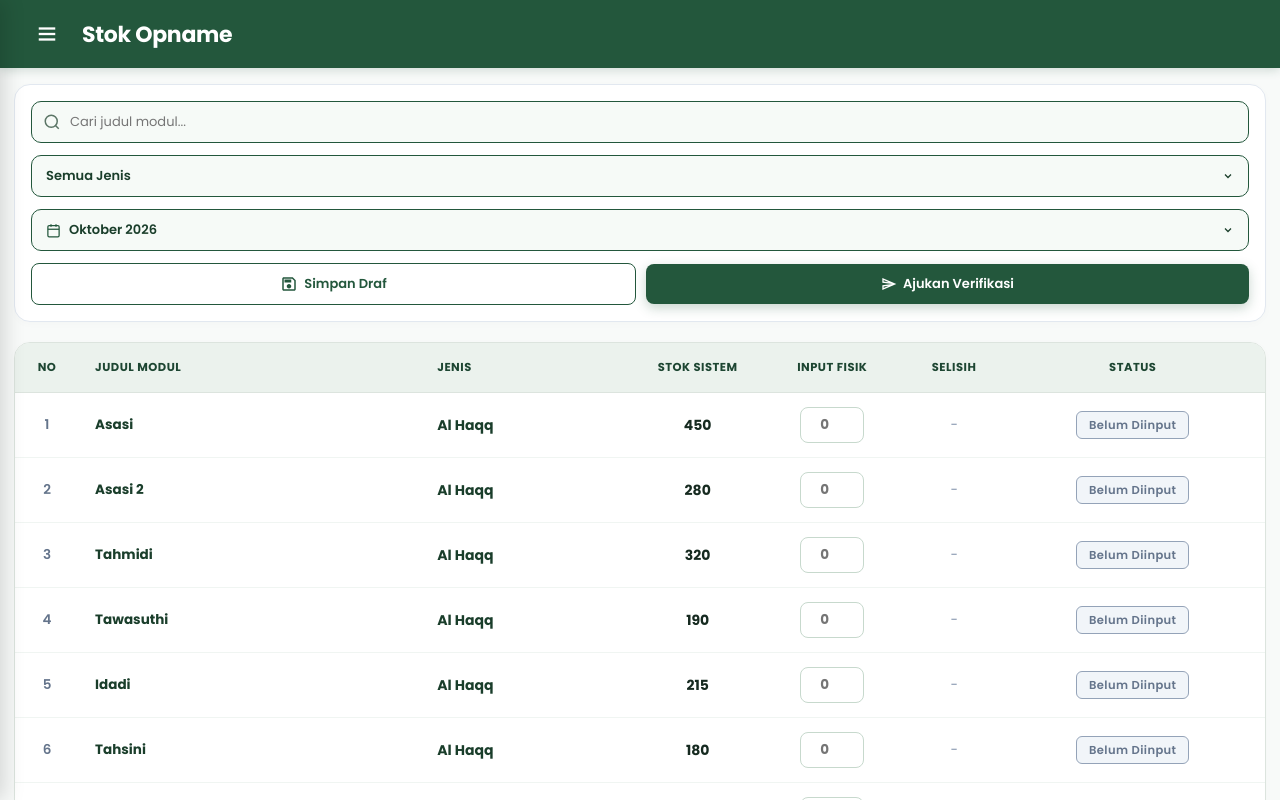
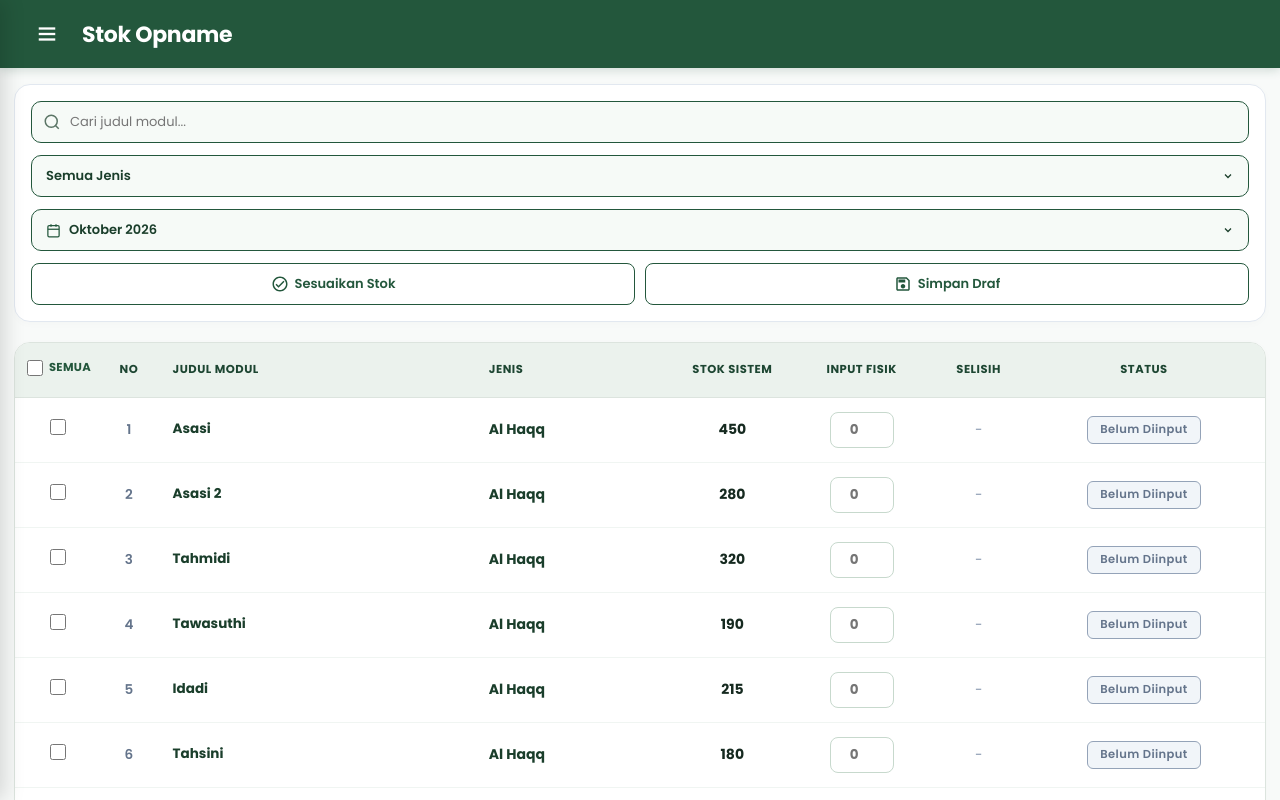
Before and after one commit to yohanaabigaill/Inventory-Pembelajaran, a React (Vite) app: page /stok-opname in a window 1280 px wide. Shown: the top 800 px of the page. Built offline with nearby package versions, Linux system fonts and the light colour scheme.

Commit message:
menambah checkbox dan tombol sesuaikan stok pada halaman stok opname

```diff
--- a/src/pages/admin-superadmin/StokOpname.jsx
+++ b/src/pages/admin-superadmin/StokOpname.jsx
@@ -516,6 +516,9 @@ export default function StokOpname() {
   const [currentPage, setCurrentPage] = useState(1);
   const itemsPerPage = 10;
 
+  // Checkbox pilihan modul
+  const [selectedItemIds, setSelectedItemIds] = useState(new Set());
+
   const [notification, setNotification] = useState(null);
   const toastTimeoutRef = useRef(null);
 
@@ -587,6 +590,8 @@ export default function StokOpname() {
   const isPeriodDitolak = statusPeriode === 'Ditolak' || currentModulList.some((it) => it.status === 'Ditolak');
   const isPeriodMenunggu = statusPeriode === 'Menunggu Verifikasi' || (!isPeriodDitolak && currentModulList.every((it) => it.status === 'Menunggu Verifikasi'));
   const isPeriodDisetujui = statusPeriode === 'Disetujui' || (!isPeriodDitolak && !isPeriodMenunggu && currentModulList.every((it) => it.status === 'Disetujui'));
+  const isPeriodDisabled = isPeriodDisetujui || isPeriodMenunggu || (isPastMonth && !isPeriodDitolak);
+
 
   // Handler Perubahan Input Fisik (jika modul ditolak)
   const handleFisikChange = (id, val) => {
@@ -611,7 +616,7 @@ export default function StokOpname() {
           return {
             ...item,
             inputFisik: numericVal,
-            status: numericVal === '' && item.status === 'Draf' ? 'Belum Diinput' : item.status
+            status: numericVal === '' ? 'Belum Diinput' : 'Sudah Diinput'
           };
         }
         return item;
@@ -672,6 +677,66 @@ export default function StokOpname() {
     });
   }, [currentModulList, selectedCategory, searchQuery]);
 
+  const selectableItems = useMemo(() => {
+    if (isPeriodDisabled) return [];
+    return filteredData.filter((it) => !it.isLocked && it.status !== 'Disetujui');
+  }, [filteredData, isPeriodDisabled]);
+
+  const isAllSelectableChecked =
+    selectableItems.length > 0 && selectableItems.every((it) => selectedItemIds.has(it.id));
+  const isSelectAllDisabled = isPeriodDisabled || selectableItems.length === 0;
+
+  // Reset centang ketika periode berganti atau filter berubah
+  useEffect(() => {
+    setSelectedItemIds(new Set());
+  }, [selectedMonthKey, isPeriodDisabled]);
+
+  // Sesuaikan stok fisik dengan stok sistem untuk baris yang dicentang
+  const handleSamakanDenganSistem = () => {
+    if (isPeriodDisabled) return;
+
+    // Jika tidak ada yang dicentang, tampilkan notifikasi peringatan
+    if (selectedItemIds.size === 0) {
+      showToast('Centang modul di tabel untuk menyesuaikan stok.', 'error');
+      return;
+    }
+
+    const targetIds = Array.from(selectedItemIds);
+
+    setMonthlyData((prev) => {
+      const existing = prev[selectedMonthKey] || {
+        statusPeriode: 'Belum Diinput',
+        catatanPenolakan: '',
+        tanggalVerifikasi: null,
+        items: createDefaultModulData('Belum Diinput')
+      };
+      const itemsList = Array.isArray(existing) ? existing : existing.items;
+      const targetSet = new Set(targetIds);
+
+      const updatedItems = itemsList.map((item) => {
+        if (targetSet.has(item.id)) {
+          if (item.isLocked || item.status === 'Disetujui' || item.status === 'Menunggu Verifikasi') {
+            return item;
+          }
+          return {
+            ...item,
+            inputFisik: item.stokSistem,
+            status: 'Sudah Diinput'
+          };
+        }
+        return item;
+      });
+
+      return {
+        ...prev,
+        [selectedMonthKey]: Array.isArray(existing)
+          ? updatedItems
+          : { ...existing, items: updatedItems }
+      };
+    });
+
+    };
+
   // Pagination
   const totalPages = Math.ceil(filteredData.length / itemsPerPage) || 1;
   const paginatedData = useMemo(() => {
@@ -765,7 +830,7 @@ export default function StokOpname() {
     if (isPeriodDitolak) {
       showToast('Revisi stok opname berhasil diajukan ulang ke Super Admin!', 'success');
     } else {
-      showToast('Pengajuan verifikasi stok opname berhasil diajukan! Status diubah menjadi Menunggu Verifikasi.', 'success');
+      showToast('Stok opname berhasil diajukan!', 'success');
     }
   };
 
@@ -781,6 +846,8 @@ export default function StokOpname() {
         return <span style={styles.badgeDitolak}>Ditolak</span>;
       case 'Draf':
         return <span style={styles.badgeDraf}>Draf</span>;
+      case 'Sudah Diinput':
+        return <span style={styles.badgeSudahDiinput}>Sudah Diinput</span>;
       case 'Belum Diinput':
       default:
         return <span style={styles.badgeBelumDiinput}>{status || 'Belum Diinput'}</span>;
@@ -875,38 +942,35 @@ export default function StokOpname() {
               />
             </div>
 
-            {/* Tombol Simpan Draf dan Ajukan Verifikasi */}
-            <div className="bottom-actions-responsive" style={styles.bottomActions}>
+            {/* Tombol Sesuaikan Stok dan Simpan Draf */}
+            <div className="bottom-actions-responsive" style={{ ...styles.bottomActions, marginLeft: 'auto' }}>
               <button
-                disabled={isPeriodDisetujui || isPeriodMenunggu || (isPastMonth && !isPeriodDitolak)}
+                type="button"
+                disabled={isPeriodDisabled}
+                onClick={handleSamakanDenganSistem}
+                style={{
+                  ...styles.btnSamakan,
+                  ...(isPeriodDisabled ? styles.btnActionDisabled : {})
+                }}
+              >
+                <CheckCircleOutlinedIcon sx={{ fontSize: 18 }} />
+                <span>
+                  {selectedItemIds.size > 0
+                    ? `Sesuaikan Stok (${selectedItemIds.size})`
+                    : 'Sesuaikan Stok'}
+                </span>
+              </button>
+
+              <button
+                disabled={isPeriodDisabled}
                 onClick={handleSimpanDraf}
                 style={{
                   ...styles.btnDraf,
-                  ...(isPeriodDisetujui || isPeriodMenunggu || (isPastMonth && !isPeriodDitolak) ? styles.btnActionDisabled : {})
+                  ...(isPeriodDisabled ? styles.btnActionDisabled : {})
                 }}
               >
                 <SaveOutlinedIcon sx={{ fontSize: 18 }} />
                 <span>Simpan Draf</span>
-              </button>
-              <button
-                disabled={isPeriodDisetujui || isPeriodMenunggu || (isPastMonth && !isPeriodDitolak)}
-                onClick={handleAjukanVerifikasi}
-                style={{
-                  ...styles.btnAjukan,
-                  ...(isPeriodDisetujui || isPeriodMenunggu || (isPastMonth && !isPeriodDitolak) ? styles.btnActionDisabled : {}),
-                  ...(isPeriodDitolak ? { backgroundColor: '#23573c', color: '#ffffff' } : {})
-                }}
-              >
-                <SendOutlinedIcon sx={{ fontSize: 16 }} />
-                <span>
-                  {isPeriodDitolak
-                    ? 'Ajukan Verifikasi Ulang'
-                    : isPeriodMenunggu
-                    ? 'Menunggu Verifikasi'
-                    : isPeriodDisetujui
-                    ? 'Telah Disetujui'
-                    : 'Ajukan Verifikasi'}
-                </span>
               </button>
             </div>
           </div>
@@ -941,23 +1005,65 @@ export default function StokOpname() {
             <div style={styles.tableResponsive}>
               <table style={styles.table}>
                 <colgroup>
-                  <col style={{ width: '50px' }} />
-                  <col style={{ width: '270px' }} />
-                  <col style={{ width: '160px' }} />
+                  <col style={{ width: '70px' }} />
+                  <col style={{ width: '45px' }} />
+                  <col style={{ width: '260px' }} />
+                  <col style={{ width: '155px' }} />
                   <col style={{ width: '105px' }} />
                   <col style={{ width: '105px' }} />
                   <col style={{ width: '85px' }} />
-                  <col style={{ width: '200px' }} />
+                  <col style={{ width: '190px' }} />
                 </colgroup>
                 <thead>
                   <tr style={styles.thRow}>
-                    <th style={{ ...styles.th, width: '50px', textAlign: 'center' }}>NO</th>
-                    <th style={{ ...styles.th, width: '270px', paddingLeft: '16px' }}>JUDUL MODUL</th>
-                    <th style={{ ...styles.th, width: '160px' }}>JENIS</th>
+                    {/* CHECKBOX SEMUA */}
+                    <th style={{ ...styles.th, width: '70px', textAlign: 'center', whiteSpace: 'nowrap' }}>
+                      <label
+                        style={{
+                          display: 'inline-flex',
+                          alignItems: 'center',
+                          gap: '6px',
+                          cursor: isSelectAllDisabled ? 'not-allowed' : 'pointer',
+                          margin: 0,
+                          userSelect: 'none',
+                          opacity: isSelectAllDisabled ? 0.5 : 1
+                        }}
+                      >
+                        <input
+                          type="checkbox"
+                          disabled={isSelectAllDisabled}
+                          checked={isAllSelectableChecked}
+                          onChange={(e) => {
+                            if (isSelectAllDisabled) return;
+                            if (e.target.checked) {
+                              const next = new Set(selectedItemIds);
+                              selectableItems.forEach((it) => next.add(it.id));
+                              setSelectedItemIds(next);
+                            } else {
+                              const next = new Set(selectedItemIds);
+                              selectableItems.forEach((it) => next.delete(it.id));
+                              setSelectedItemIds(next);
+                            }
+                          }}
+                          style={{
+                            cursor: isSelectAllDisabled ? 'not-allowed' : 'pointer',
+                            width: '16px',
+                            height: '16px',
+                            accentColor: '#23573c'
+                          }}
+                        />
+                        <span style={{ fontSize: '11.5px', fontWeight: '700', color: '#23573c', letterSpacing: '0.3px' }}>
+                          SEMUA
+                        </span>
+                      </label>
+                    </th>
+                    <th style={{ ...styles.th, width: '45px', textAlign: 'center' }}>NO</th>
+                    <th style={{ ...styles.th, width: '260px', paddingLeft: '16px' }}>JUDUL MODUL</th>
+                    <th style={{ ...styles.th, width: '155px' }}>JENIS</th>
                     <th style={{ ...styles.th, width: '105px', textAlign: 'center' }}>STOK SISTEM</th>
                     <th style={{ ...styles.th, width: '105px', textAlign: 'center' }}>INPUT FISIK</th>
                     <th style={{ ...styles.th, width: '85px', textAlign: 'center' }}>SELISIH</th>
-                    <th style={{ ...styles.th, width: '200px', textAlign: 'center', paddingRight: '20px' }}>STATUS</th>
+                    <th style={{ ...styles.th, width: '190px', textAlign: 'center', paddingRight: '20px' }}>STATUS</th>
                   </tr>
                 </thead>
                 <tbody>
@@ -985,6 +1091,41 @@ export default function StokOpname() {
                                 : 'transparent'
                           }}
                         >
+                          {/* CHECKBOX */}
+                          <td style={{ ...styles.td, textAlign: 'center' }}>
+                            {(() => {
+                              const isLocked = item.isLocked || item.status === 'Disetujui';
+                              const isWaiting = item.status === 'Menunggu Verifikasi';
+                              const isRejected = item.status === 'Ditolak';
+                              const isItemDisabled = isLocked || isWaiting || (isPastMonth && !isRejected);
+
+                              return (
+                                <input
+                                  type="checkbox"
+                                  disabled={isItemDisabled}
+                                  checked={selectedItemIds.has(item.id)}
+                                  onChange={(e) => {
+                                    if (isItemDisabled) return;
+                                    const next = new Set(selectedItemIds);
+                                    if (e.target.checked) {
+                                      next.add(item.id);
+                                    } else {
+                                      next.delete(item.id);
+                                    }
+                                    setSelectedItemIds(next);
+                                  }}
+                                  style={{
+                                    cursor: isItemDisabled ? 'not-allowed' : 'pointer',
+                                    width: '16px',
+                                    height: '16px',
+                                    accentColor: '#23573c',
+                                    opacity: isItemDisabled ? 0.45 : 1
+                                  }}
+                                />
+                              );
+                            })()}
+                          </td>
+
                           {/* NO */}
                           <td style={{ ...styles.td, textAlign: 'center', fontWeight: '600', color: '#64748b' }}>
                             {rowNumber}
@@ -1072,7 +1213,7 @@ export default function StokOpname() {
                     })
                   ) : (
                     <tr>
-                      <td colSpan={7} style={{ textAlign: 'center', padding: '40px', color: '#64748b', fontSize: '14px' }}>
+                      <td colSpan={8} style={{ textAlign: 'center', padding: '40px', color: '#64748b', fontSize: '14px' }}>
                         Tidak ada modul yang cocok dengan pencarian.
                       </td>
                     </tr>
@@ -1081,8 +1222,9 @@ export default function StokOpname() {
               </table>
             </div>
 
-            {/* Pagination */}
+            {/* Pagination & Tombol Ajukan Verifikasi di Ujung Kanan Bawah */}
             <div className="pagination-responsive" style={styles.cardFooter}>
+              <div style={{ display: 'flex', alignItems: 'center', gap: '16px', flexWrap: 'wrap' }}>
                 <div style={styles.pageInfo}>
                   {filteredData.length > 0 ? (currentPage - 1) * itemsPerPage + 1 : 0} - {Math.min(currentPage * itemsPerPage, filteredData.length)} dari {filteredData.length}
                 </div>
@@ -1114,6 +1256,29 @@ export default function StokOpname() {
                     &gt;
                   </button>
                 </div>
+              </div>
+
+              {/* Tombol Ajukan Verifikasi di Ujung Kanan Bawah */}
+              <button
+                disabled={isPeriodDisetujui || isPeriodMenunggu || (isPastMonth && !isPeriodDitolak)}
+                onClick={handleAjukanVerifikasi}
+                style={{
+                  ...styles.btnAjukan,
+                  ...(isPeriodDisetujui || isPeriodMenunggu || (isPastMonth && !isPeriodDitolak) ? styles.btnActionDisabled : {}),
+                  ...(isPeriodDitolak ? { backgroundColor: '#23573c', color: '#ffffff' } : {})
+                }}
+              >
+                <SendOutlinedIcon sx={{ fontSize: 16 }} />
+                <span>
+                  {isPeriodDitolak
+                    ? 'Ajukan Verifikasi Ulang'
+                    : isPeriodMenunggu
+                    ? 'Menunggu Verifikasi'
+                    : isPeriodDisetujui
+                    ? 'Telah Disetujui'
+                    : 'Ajukan Verifikasi'}
+                </span>
+              </button>
             </div>
           </div>
         </main>
@@ -1229,6 +1394,21 @@ const styles = {
     gap: '10px',
     flexWrap: 'nowrap',
     flexShrink: 0
+  },
+  btnSamakan: {
+    backgroundColor: '#ffffff',
+    color: '#23573c',
+    border: '1px solid #23573c',
+    padding: '10px 18px',
+    borderRadius: '8px',
+    fontSize: '13.5px',
+    fontWeight: '600',
+    cursor: 'pointer',
+    display: 'flex',
+    alignItems: 'center',
+    gap: '6px',
+    whiteSpace: 'nowrap',
+    transition: 'all 0.15s ease'
   },
   btnDraf: {
     backgroundColor: '#ffffff',
@@ -1481,6 +1661,23 @@ const styles = {
     whiteSpace: 'nowrap',
     boxSizing: 'border-box'
   },
+  badgeSudahDiinput: {
+    display: 'inline-flex',
+    alignItems: 'center',
+    justifyContent: 'center',
+    minWidth: '105px',
+    height: '28px',
+    padding: '0 12px',
+    backgroundColor: '#ecfdf5',
+    color: '#047857',
+    borderRadius: '6px',
+    fontSize: '11.5px',
+    fontWeight: '700',
+    letterSpacing: '0.4px',
+    border: '1px solid #10b981',
+    whiteSpace: 'nowrap',
+    boxSizing: 'border-box'
+  },
   badgeBelumDiinput: {
     display: 'inline-flex',
     alignItems: 'center',
```
Lines whose indentation alone changed are shown as unchanged.
